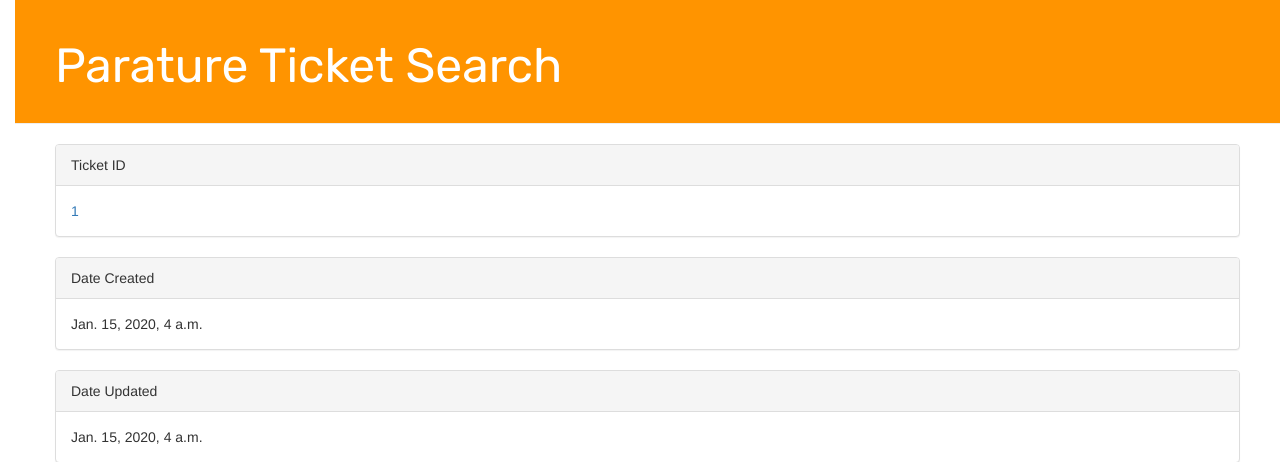
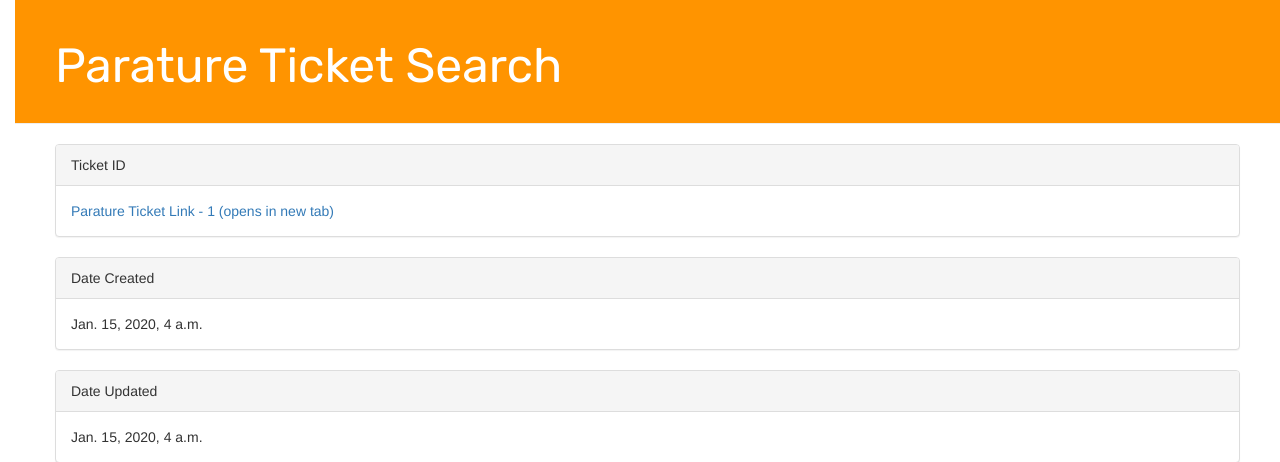
Before and after one commit to lovingawareness/parature-search, a Django app: page /ticket/1/ in a window 1280 px wide. Shown: the top 462 px of the page. Run offline with Django 3.2, Linux system fonts and the light colour scheme; tables that the repository leaves empty hold one stand-in row (values such as "Sample post"); some libraries are stand-ins or nearby versions.

Commit message:
Added language to external Parature ticket link to make function and action clearer.

```diff
--- a/parature/templates/parature/ticket_detail.html
+++ b/parature/templates/parature/ticket_detail.html
@@ -4,7 +4,7 @@
     <div class="ticket">
         <div class="panel panel-default">
             <div class="panel-heading">Ticket ID</div>
-            <div class="panel-body"><a href="https://s3.parature.com/link/desk/5525/5563/Ticket/{{ ticket.ticketid }}" target="_blank">{{ ticket.ticketid }}</a></div>
+            <div class="panel-body"><a href="https://s3.parature.com/link/desk/5525/5563/Ticket/{{ ticket.ticketid }}" target="_blank">Parature Ticket Link - {{ ticket.ticketid }} (opens in new tab)</a></div>
         </div>
         <div class="panel panel-default">
             <div class="panel-heading">Date Created</div>
```
